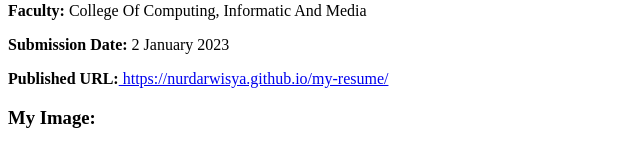
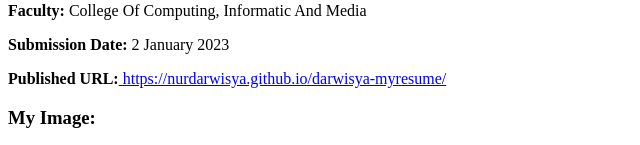
Before and after one commit to nurdarwisya/darwisya-myresume, a plain HTML site: page aboutme.html in a window 1280 px wide. Shown: the part 316-461 px from the top of the page, without its empty margins (0-640 px from the left). Drawn offline with Linux system fonts and the light colour scheme.

Commit message:
Update aboutme.html

```diff
--- a/aboutme.html
+++ b/aboutme.html
@@ -22,7 +22,7 @@
 <p><strong>Program Code:</strong> IM245 <p>
 <p><strong>Faculty:</strong> College Of Computing, Informatic And Media <p>
 <p><strong>Submission Date:</strong> 2 January 2023  <p>
-<p><strong>Published URL:</strong><a href="https://nurdarwisya.github.io/darwisya-myresume/" target="_blank"> https://nurdarwisya.github.io/my-resume/</a></p>
+<p><strong>Published URL:</strong><a href="https://nurdarwisya.github.io/darwisya-myresume/" target="_blank"> https://nurdarwisya.github.io/darwisya-myresume/</a></p>
 
 <h3>My Image: </h3>
 <img src="images/saya.jpeg" width="30%"/>
```
